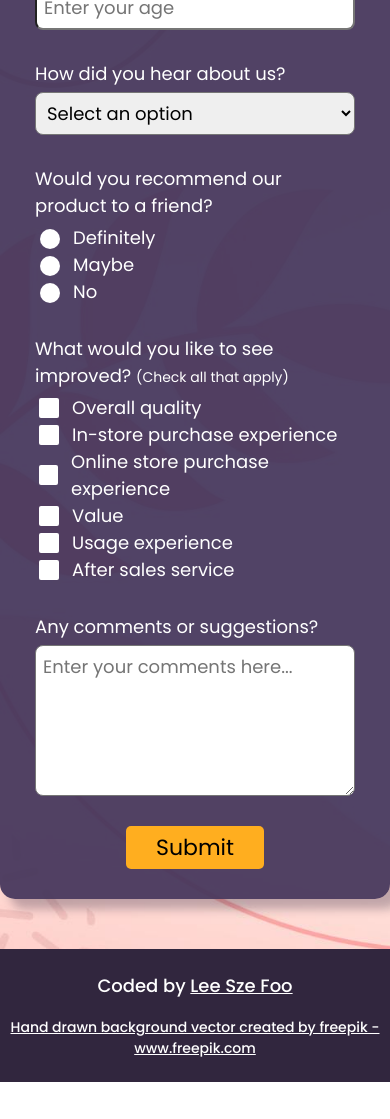
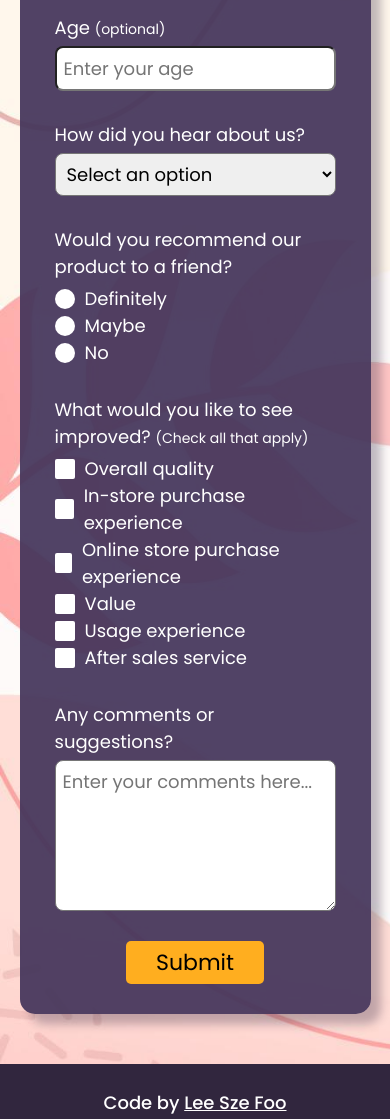
Before and after one commit to FooLeeSze/fcc-survey, a plain HTML site: page index.html in a window 390 px wide. Shown: the part 560-1679 px from the top of the page. Before the commit the page ends 1642 px from the top, so only its background shows below. Drawn offline with Linux system fonts and the light colour scheme.

Commit message:
Add media query

```diff
--- a/index.html
+++ b/index.html
@@ -11,6 +11,8 @@
 <body>
     <main>
         <section class="main-container">
+
+            <!-- Header -->
             <header class="header-container">
                 <h1 id="title">
                     Product Survey Form
@@ -20,22 +22,31 @@
                 </p>
             </header>
 
+            <!-- Form -->
             <form id="survey-form">
+
+                <!-- Question - Name -->
                 <div class="group-container">
                     <label for="name" id="name-label" class="question">Name</label>
                     <input type="text" name="name" id="name" placeholder="Enter your name" class="text-input" required >
                 </div>
+
+                <!-- Question - Email -->
                 <div class="group-container">
                     <label for="email" id="email-label" class="question">Email</label>
                     <input type="email" name="email" id="email" placeholder="Enter your email" class="text-input" required>
                 </div>
+
+                <!-- Question - Age -->
                 <div class="group-container">
                     <label for="number" id="number-label" class="question">Age <span>(optional)</span></label>
                     <input type="number" name="age" min="0" max="200" step="1" id="number" class="text-input" placeholder="Enter your age">
                 </div>
+
+                <!-- Question - Hear about us -->
                 <div class="group-container">
-                    <label for="dropdown" id="role-label" class="question">How did you hear about us?</label>
-                    <select name="role" id="dropdown" required>
+                    <label for="dropdown" id="hear-label" class="question">How did you hear about us?</label>
+                    <select name="hear" id="dropdown" required>
                         <option value="" disabled selected>Select an option</option>
                         <option value="soc-med">Social media</option>
                         <option value="word-of-mouth">Word of mouth</option>
@@ -44,6 +55,8 @@
                         <option value="other">Other</option>
                     </select>
                 </div>
+
+                <!-- Question - Recommend -->
                 <div class="group-container" id="radio-form-container">
                     <p class="question">Would you recommend our product to a friend?</p>
                     <label for="rec-definitely">
@@ -56,6 +69,8 @@
                         <input type="radio" name="recommend-form" id="rec-no" value="no">No
                     </label>
                 </div>
+
+                <!-- Question - Improvements -->
                 <div class="group-container" id="checkbox-form-container">
                     <p class="question">What would you like to see improved? <span>(Check all that apply)</span></p>
                     <label for="quality">
@@ -77,18 +92,23 @@
                         <input type="checkbox" name="improve" value="after-sales" id="after-sales" class="checkbox-input">After sales service
                     </label>
                 </div>
+
+                <!-- Question - Comments -->
                 <div class="group-container">
                     <label for="comments" class="question">Any comments or suggestions?</label>
                     <textarea name="comments" id="comments" cols="30" rows="5" placeholder="Enter your comments here..."></textarea>
                 </div>
+
+                <!-- Submit Button -->
                 <button type="submit" id="submit">Submit</button>
             </form>
         </section>
     </main>
 
+    <!-- Footer -->
     <footer>
         <address>
-            <p>Coded by <a href="https://github.com/FooLeeSze/fcc-survey" target="_blank">Lee Sze Foo</a></p>
+            <p>Code by <a href="https://github.com/FooLeeSze/fcc-survey" target="_blank">Lee Sze Foo</a></p>
         </address>
         <a href='https://www.freepik.com/vectors/hand-drawn-background' target="_blank">Hand drawn background vector created by freepik - www.freepik.com</a>
     </footer>
--- a/style.css
+++ b/style.css
@@ -1,5 +1,9 @@
 @import url('https://fonts.googleapis.com/css2?family=Poppins:wght@400;500&display=swap');
 
+
+/****************
+* Global Styles *
+****************/
 :root {
     --dark-color: rgba(49,38,62, .93);
     --shadow-color: rgba(49,38,62,0.3);
@@ -27,10 +31,16 @@ body {
 
 .main-container {
     margin: 5em auto;
-    max-width: 800px;
+    width: 90%;
     border-radius: 15px;
     box-shadow: 10px 10px 10px var(--shadow-color);
     overflow: hidden;
+}
+
+
+h1, p, ul, li, label, address, input {
+    margin: 0;
+    padding: 0;
 }
 
 /**********
@@ -40,14 +50,14 @@ body {
 .header-container {
     margin: auto;
     text-align: center;
-    padding: 1.7rem;
+    padding: 5rem 2rem;
     background-color: var(--dark-color);
     color: white;
 }
 
 .header-container h1 {
-    margin: 2rem 0 0;
     font-size: 3rem;
+    margin-bottom: 1rem;
 }
 
 .header-container p {
@@ -73,7 +83,7 @@ form .group-container {
 }
 
 form input, #dropdown, label, #comments, p {
-    font-family: 'Poppins', sans-serif;
+    font-family: inherit;
     font-size: 1.8rem;
 }
 
@@ -86,10 +96,6 @@ form input {
     padding: 0.2rem;
 }
 
-form p {
-    margin: 0;
-}
-
 form span {
     font-size: 1.4rem;
 }
@@ -100,7 +106,7 @@ form button {
     border-radius: 5px;
     font-size: 2.2rem;
     margin: 2rem auto 2.5rem;
-    font-family: 'Poppins', sans-serif;
+    font-family: inherit;
     display: block;
     border: none;
     padding: 0.5rem 3rem;
@@ -207,12 +213,12 @@ input[type="checkbox"]:checked:after {
  **********/
 
 footer {
-    margin: 0;
     text-align: center;
     font-size: 1.4rem;
     font-weight: 500;
     background-color: var(--footer-bg);
-    padding: 0.5rem 0 2.3rem 0;
+    padding-top: 2.5rem;
+    padding-bottom: 2.5rem;
     color: white;
 }
 
@@ -222,11 +228,20 @@ footer a {
 
 address {
     font-style: normal;
-    margin: 0;
-    padding: 0;
+    margin-bottom: 1rem;
 }
 
 footer a:hover {
     background-color: var(--accent-color);
     color: black;
 }
+
+
+/******************
+* Media - Desktop *
+******************/
+@media (min-width: 900px) {
+    .main-container {
+        max-width: 800px;
+    }
+}
```
